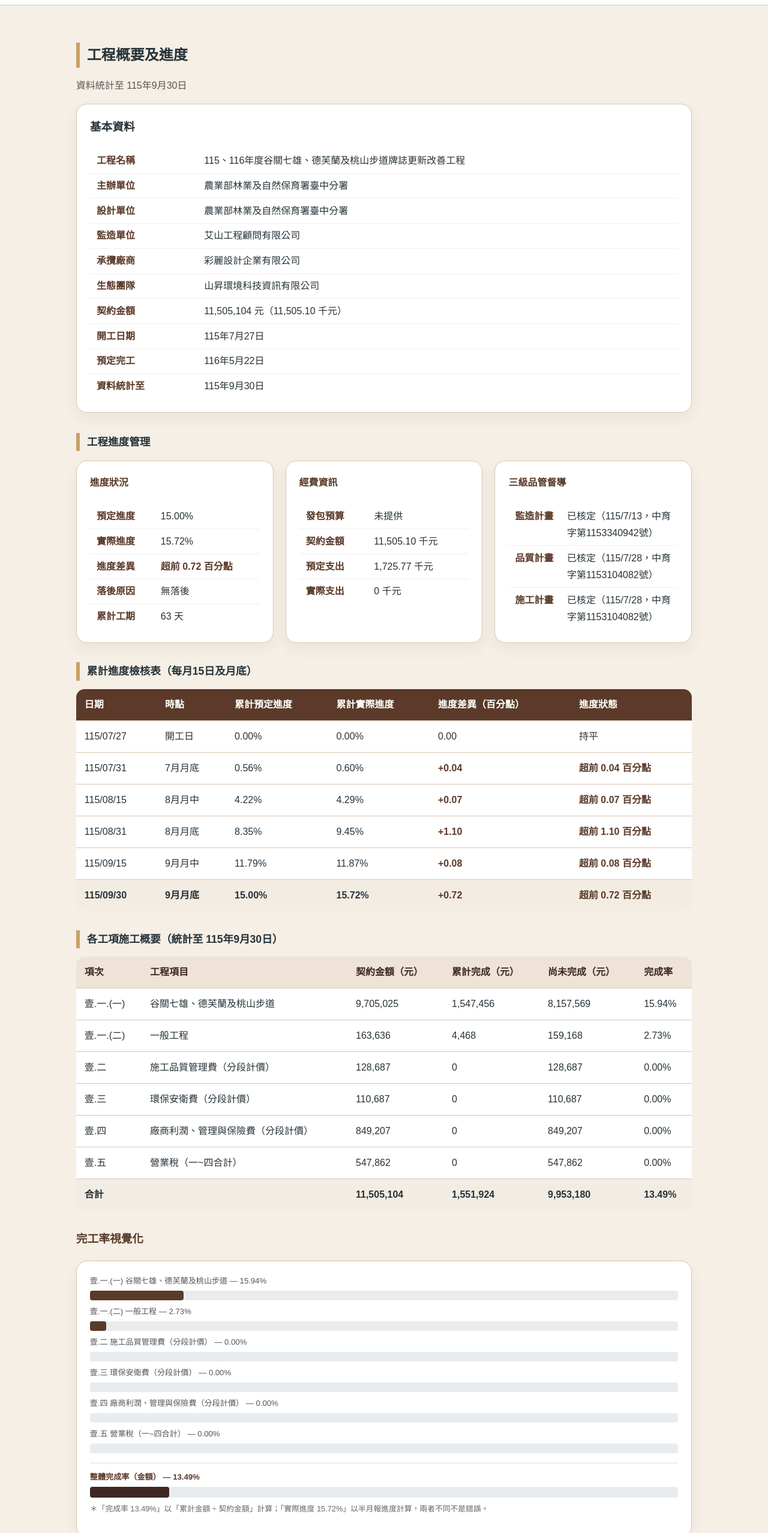
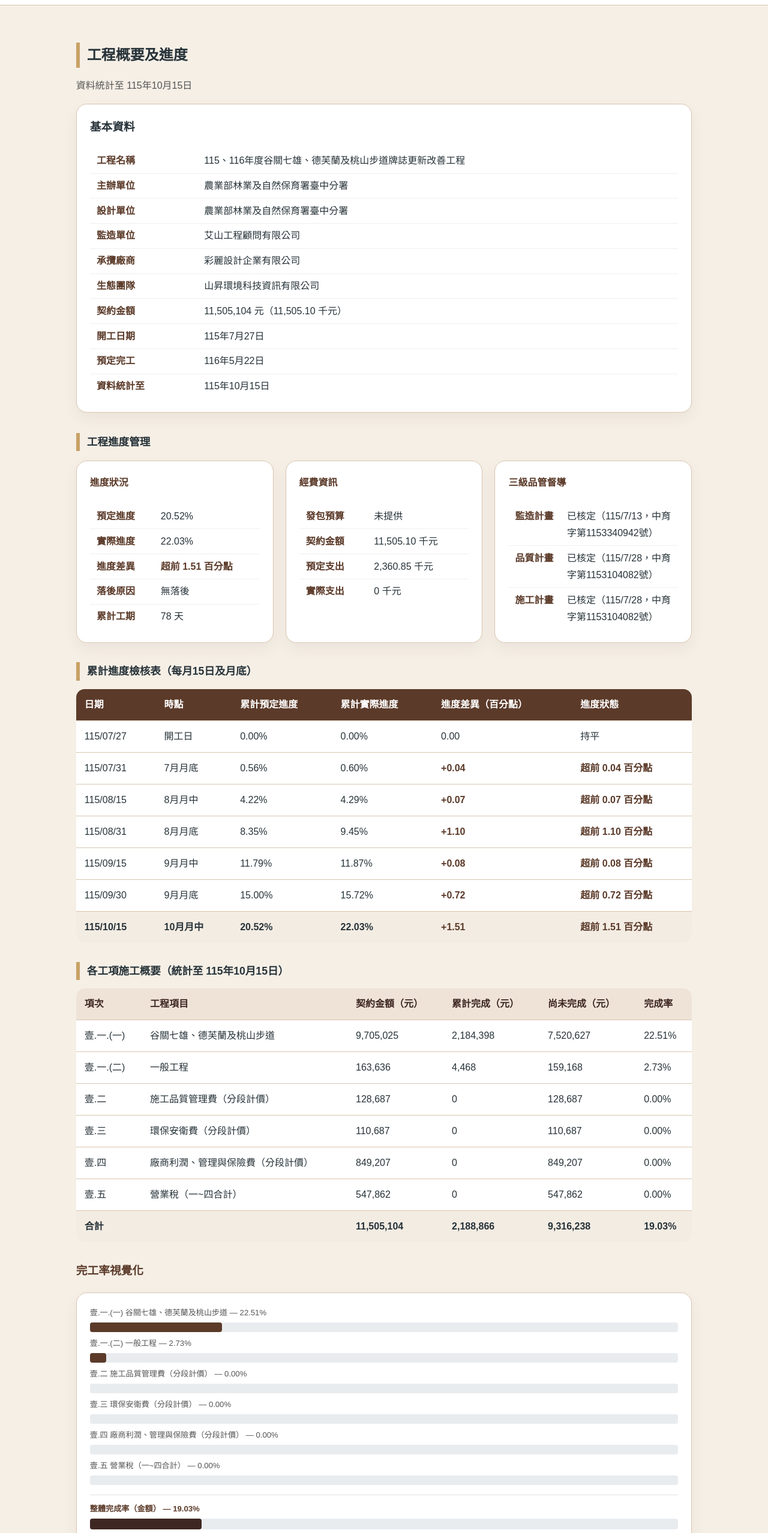
Before and after one commit to jydragon154/ASEC03, a plain HTML site: page workflow.html in a window 1280 px wide. Shown: the part 244-2800 px from the top of the page at 60% size. Drawn offline with Linux system fonts and the light colour scheme.

Commit message:
Add files via upload

```diff
--- a/workflow.html
+++ b/workflow.html
@@ -21,7 +21,7 @@
 <body>
 <header>
 <div class="header-inner">
-<div class="badge">V3.0｜更新日期：2026/10/08</div>
+<div class="badge">V4.0｜更新日期：2026/10/19</div>
 <h1>工程監造工作系統</h1>
 <p class="subtitle">115、116年度谷關七雄、德芙蘭及桃山步道牌誌更新改善工程 — 監造工作統一入口</p>
 </div>
@@ -39,7 +39,7 @@
 </nav>
 <main>
 <h2 class="section-title">工程概要及進度</h2>
-<p style="color:#555; margin-bottom:1rem;">資料統計至 115年9月30日</p>
+<p style="color:#555; margin-bottom:1rem;">資料統計至 115年10月15日</p>
 <!-- 基本資料 -->
 <div class="card" style="margin-bottom:1.5rem;">
 <h3>基本資料</h3>
@@ -53,7 +53,7 @@
 <tr><td>契約金額</td><td>11,505,104 元（11,505.10 千元）</td></tr>
 <tr><td>開工日期</td><td>115年7月27日</td></tr>
 <tr><td>預定完工</td><td>116年5月22日</td></tr>
-<tr><td>資料統計至</td><td>115年9月30日</td></tr>
+<tr><td>資料統計至</td><td>115年10月15日</td></tr>
 </table>
 </div>
 <h3 class="section-title" style="font-size:1.1rem;">工程進度管理</h3>
@@ -61,11 +61,11 @@
 <div class="card">
 <h4 style="color:#5b3a29; margin-top:0;">進度狀況</h4>
 <table class="kv-table">
-<tr><td>預定進度</td><td>15.00%</td></tr>
-<tr><td>實際進度</td><td>15.72%</td></tr>
-<tr><td>進度差異</td><td class="status-ahead">超前 0.72 百分點</td></tr>
+<tr><td>預定進度</td><td>20.52%</td></tr>
+<tr><td>實際進度</td><td>22.03%</td></tr>
+<tr><td>進度差異</td><td class="status-ahead">超前 1.51 百分點</td></tr>
 <tr><td>落後原因</td><td>無落後</td></tr>
-<tr><td>累計工期</td><td>63 天</td></tr>
+<tr><td>累計工期</td><td>78 天</td></tr>
 </table>
 </div>
 <div class="card">
@@ -73,7 +73,7 @@
 <table class="kv-table">
 <tr><td>發包預算</td><td>未提供</td></tr>
 <tr><td>契約金額</td><td>11,505.10 千元</td></tr>
-<tr><td>預定支出</td><td>1,725.77 千元</td></tr>
+<tr><td>預定支出</td><td>2,360.85 千元</td></tr>
 <tr><td>實際支出</td><td>0 千元</td></tr>
 </table>
 </div>
@@ -97,28 +97,29 @@
 <tr><td>115/08/15</td><td>8月月中</td><td>4.22%</td><td>4.29%</td><td class="ahead">+0.07</td><td class="ahead">超前 0.07 百分點</td></tr>
 <tr><td>115/08/31</td><td>8月月底</td><td>8.35%</td><td>9.45%</td><td class="ahead">+1.10</td><td class="ahead">超前 1.10 百分點</td></tr>
 <tr><td>115/09/15</td><td>9月月中</td><td>11.79%</td><td>11.87%</td><td class="ahead">+0.08</td><td class="ahead">超前 0.08 百分點</td></tr>
-<tr style="background:#f3ece3; font-weight:700;"><td>115/09/30</td><td>9月月底</td><td>15.00%</td><td>15.72%</td><td class="ahead">+0.72</td><td class="ahead">超前 0.72 百分點</td></tr>
+<tr><td>115/09/30</td><td>9月月底</td><td>15.00%</td><td>15.72%</td><td class="ahead">+0.72</td><td class="ahead">超前 0.72 百分點</td></tr>
+<tr style="background:#f3ece3; font-weight:700;"><td>115/10/15</td><td>10月月中</td><td>20.52%</td><td>22.03%</td><td class="ahead">+1.51</td><td class="ahead">超前 1.51 百分點</td></tr>
 </tbody>
 </table>
-<h3 class="section-title" style="font-size:1.1rem; margin-top:2rem;">各工項施工概要（統計至 115年9月30日）</h3>
+<h3 class="section-title" style="font-size:1.1rem; margin-top:2rem;">各工項施工概要（統計至 115年10月15日）</h3>
 <table>
 <thead>
 <tr><th>項次</th><th>工程項目</th><th>契約金額（元）</th><th>累計完成（元）</th><th>尚未完成（元）</th><th>完成率</th></tr>
 </thead>
 <tbody>
-<tr><td>壹.一.(一)</td><td>谷關七雄、德芙蘭及桃山步道</td><td>9,705,025</td><td>1,547,456</td><td>8,157,569</td><td>15.94%</td></tr>
+<tr><td>壹.一.(一)</td><td>谷關七雄、德芙蘭及桃山步道</td><td>9,705,025</td><td>2,184,398</td><td>7,520,627</td><td>22.51%</td></tr>
 <tr><td>壹.一.(二)</td><td>一般工程</td><td>163,636</td><td>4,468</td><td>159,168</td><td>2.73%</td></tr>
 <tr><td>壹.二</td><td>施工品質管理費（分段計價）</td><td>128,687</td><td>0</td><td>128,687</td><td>0.00%</td></tr>
 <tr><td>壹.三</td><td>環保安衛費（分段計價）</td><td>110,687</td><td>0</td><td>110,687</td><td>0.00%</td></tr>
 <tr><td>壹.四</td><td>廠商利潤、管理與保險費（分段計價）</td><td>849,207</td><td>0</td><td>849,207</td><td>0.00%</td></tr>
 <tr><td>壹.五</td><td>營業稅（一~四合計）</td><td>547,862</td><td>0</td><td>547,862</td><td>0.00%</td></tr>
-<tr style="background:#f3ece3; font-weight:700;"><td colspan="2">合計</td><td>11,505,104</td><td>1,551,924</td><td>9,953,180</td><td>13.49%</td></tr>
+<tr style="background:#f3ece3; font-weight:700;"><td colspan="2">合計</td><td>11,505,104</td><td>2,188,866</td><td>9,316,238</td><td>19.03%</td></tr>
 </tbody>
 </table>
 <h3 style="margin-top:2rem; color:#5b3a29;">完工率視覺化</h3>
 <div class="card" style="margin-bottom:1.5rem;">
-<div class="progress-label">壹.一.(一) 谷關七雄、德芙蘭及桃山步道 — 15.94%</div>
-<div class="progress-bar-wrap"><div class="progress-bar-fill" style="width:15.94%"></div></div>
+<div class="progress-label">壹.一.(一) 谷關七雄、德芙蘭及桃山步道 — 22.51%</div>
+<div class="progress-bar-wrap"><div class="progress-bar-fill" style="width:22.51%"></div></div>
 <div class="progress-label">壹.一.(二) 一般工程 — 2.73%</div>
 <div class="progress-bar-wrap"><div class="progress-bar-fill" style="width:2.73%"></div></div>
 <div class="progress-label">壹.二 施工品質管理費（分段計價） — 0.00%</div>
@@ -130,16 +131,16 @@
 <div class="progress-label">壹.五 營業稅（一~四合計） — 0.00%</div>
 <div class="progress-bar-wrap"><div class="progress-bar-fill" style="width:0%"></div></div>
 <div style="margin-top:1rem; padding-top:0.75rem; border-top:1px solid #e0e0e0;">
-<div class="progress-label" style="font-weight:700; color:#5b3a29;">整體完成率（金額） — 13.49%</div>
-<div class="progress-bar-wrap" style="height:18px;"><div class="progress-bar-fill" style="width:13.49%; background:#3e2723;"></div></div>
-<p style="font-size:0.8rem; color:#666; margin-top:0.5rem;">＊「完成率 13.49%」以「累計金額 ÷ 契約金額」計算；「實際進度 15.72%」以半月報進度計算，兩者不同不是錯誤。</p>
+<div class="progress-label" style="font-weight:700; color:#5b3a29;">整體完成率（金額） — 19.03%</div>
+<div class="progress-bar-wrap" style="height:18px;"><div class="progress-bar-fill" style="width:19.03%; background:#3e2723;"></div></div>
+<p style="font-size:0.8rem; color:#666; margin-top:0.5rem;">＊「完成率 19.03%」以「累計金額 ÷ 契約金額」計算；「實際進度 22.03%」以半月報進度計算，兩者不同不是錯誤。</p>
 </div>
 </div>
 </main>
 <footer>
 <div class="footer-inner">
 <strong>工程監造工作系統</strong><br/>
-    本網站為工程監造內部工作資料平台第三版，實際表單、規範與作業程序仍應依契約、核定計畫、主管機關規定及最新法規辦理。
+    本網站為工程監造內部工作資料平台第四版，實際表單、規範與作業程序仍應依契約、核定計畫、主管機關規定及最新法規辦理。
   </div>
 </footer>
 <script src="assets/js/app.js"></script>
```
Also changed, not shown: calendar.html (+3 -3 lines), construction-quality.html (+5 -5 lines), downloads.html (+4 -3 lines), index.html (+10 -9 lines), quality.html (+4 -4 lines), safety.html (+2 -2 lines).
